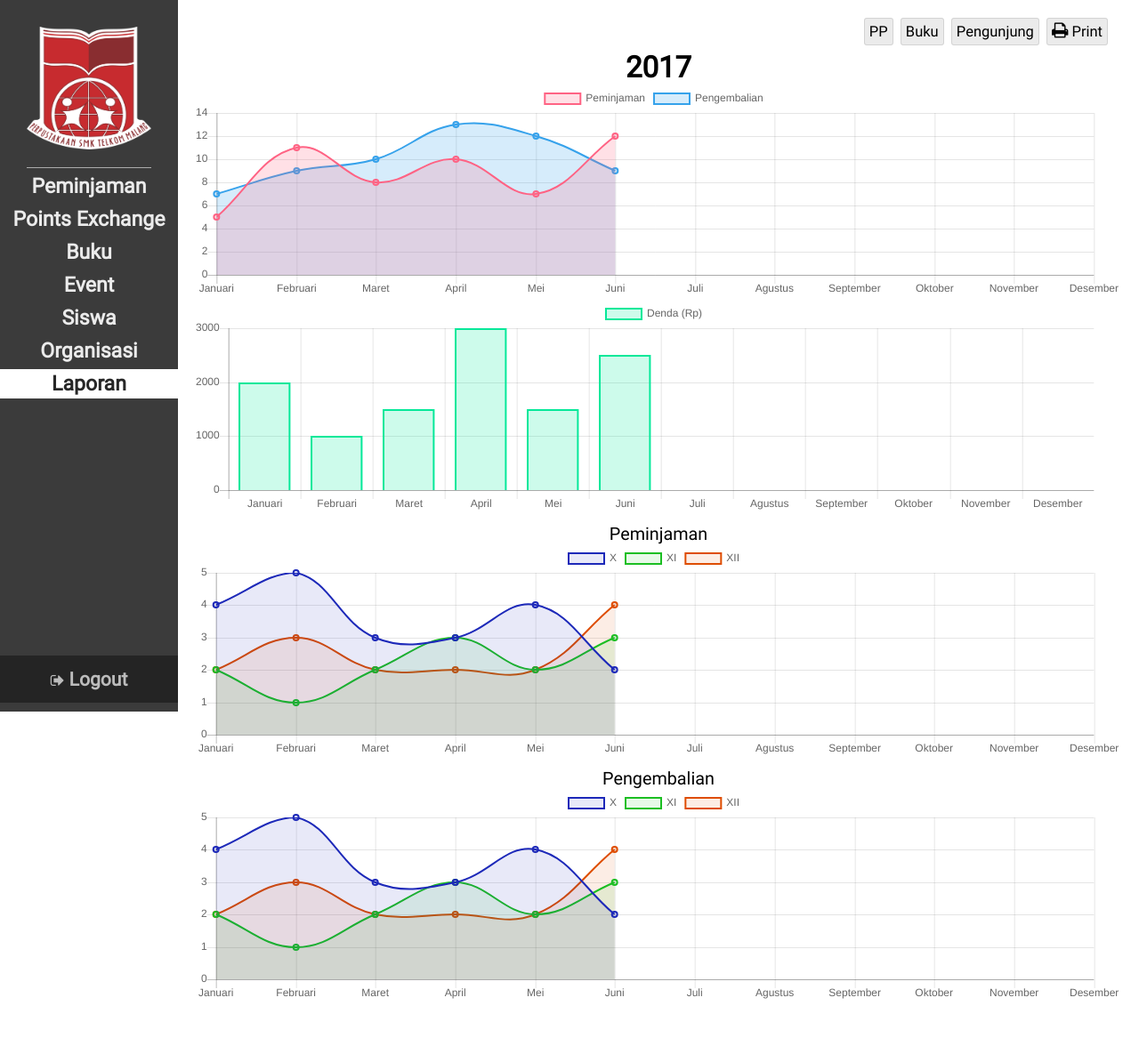
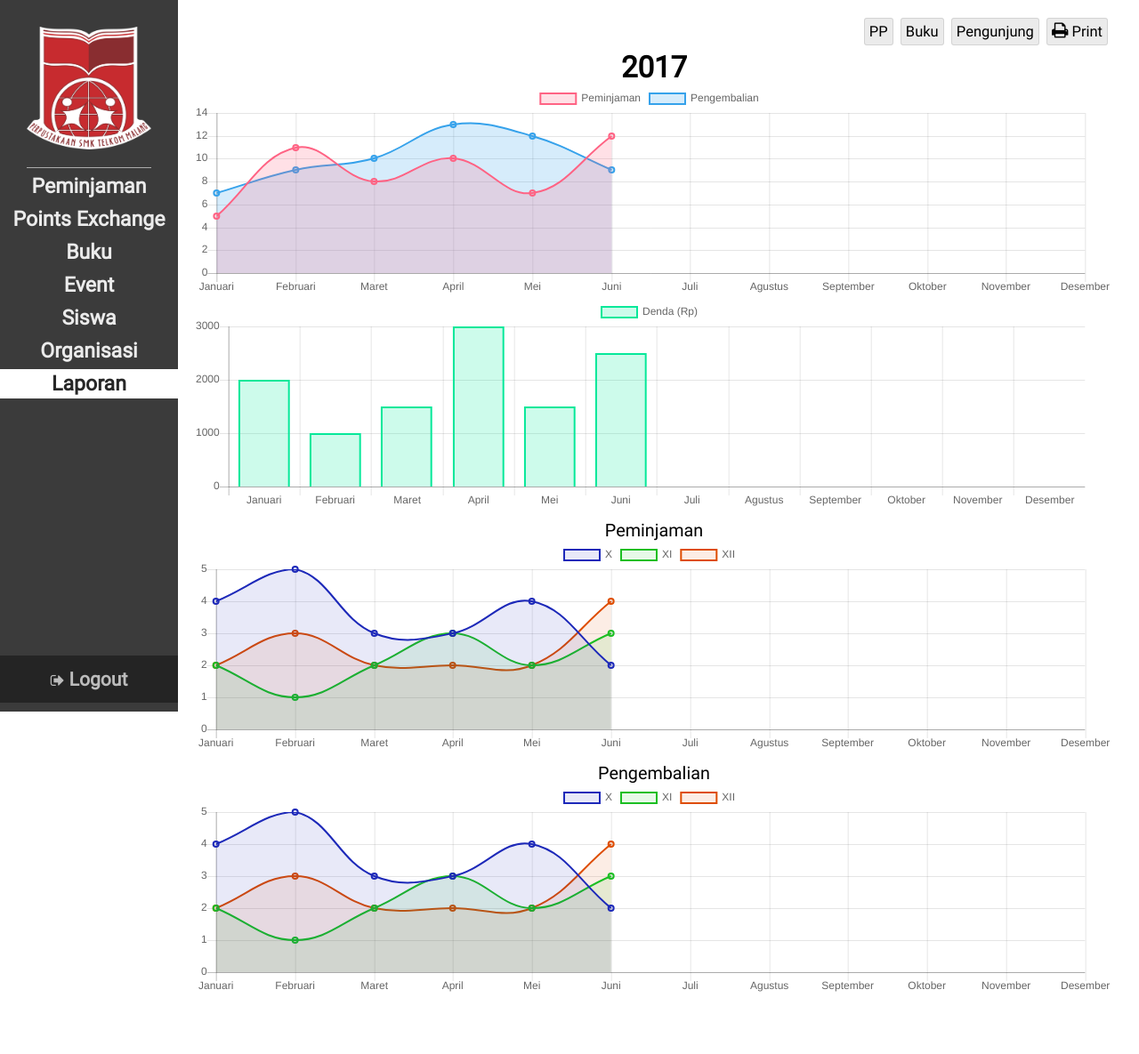
Before and after one commit to WildanZq/ProjectLibrary, a CodeIgniter app: page /database/admin/laporan in a window 1280 px wide. Shown: the whole page at 89% size. After the commit the page ends 1115 px from the top, so only its background shows below. Run offline with CodeIgniter, Linux system fonts and the light colour scheme; some libraries are stand-ins or nearby versions.

Commit message:
Minor fix

```diff
--- a/assets/css/admin_style.css
+++ b/assets/css/admin_style.css
@@ -140,7 +140,7 @@ input[type=date] {
 }
 .wrapper {
     margin-left: 200px;
-    max-width: calc(100% - 200px);
+    max-width: calc(100% - 250px);
     display: flex;
     flex-direction: column;
     align-items: center;
--- a/assets/css/index_style.css
+++ b/assets/css/index_style.css
@@ -50,6 +50,7 @@
     background-size: cover;
     position: absolute;
     top: 0;
+    left: 0;
     width: 100%;
     height: 100vh;
 }
```
